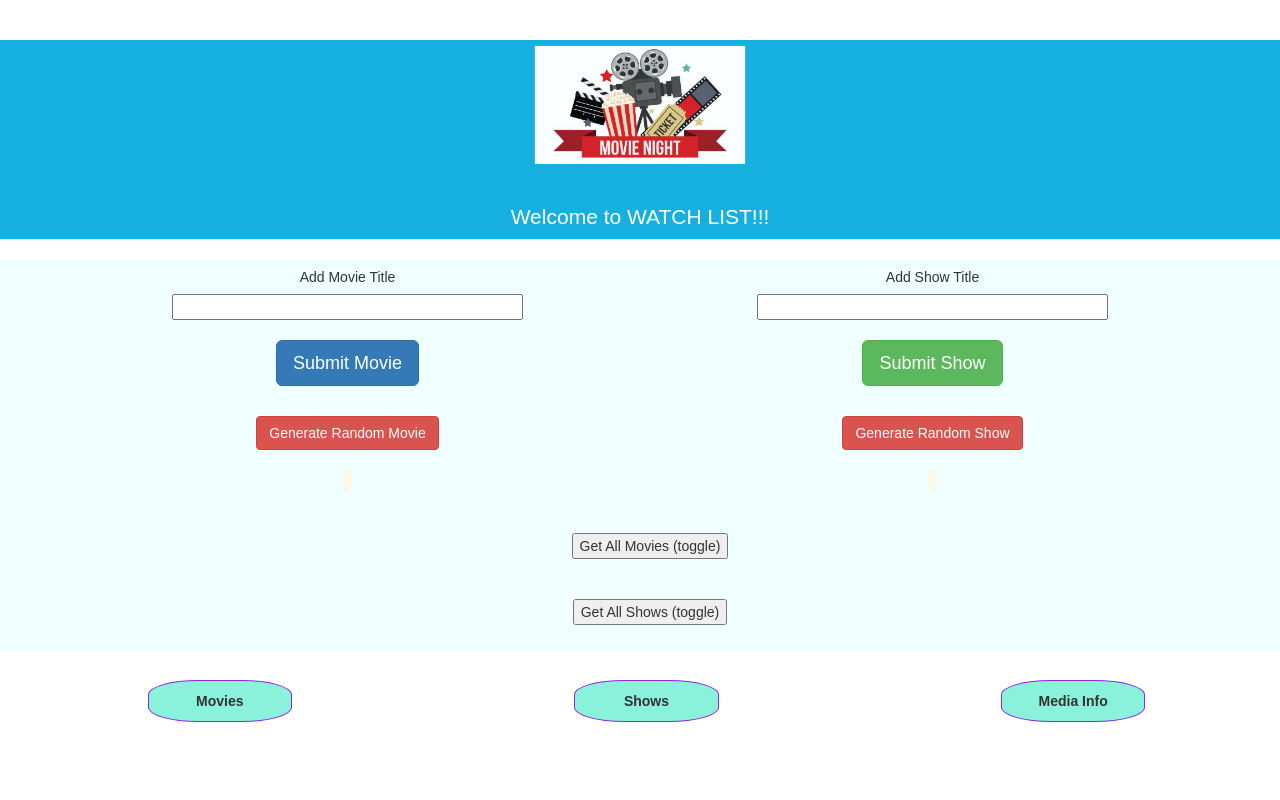
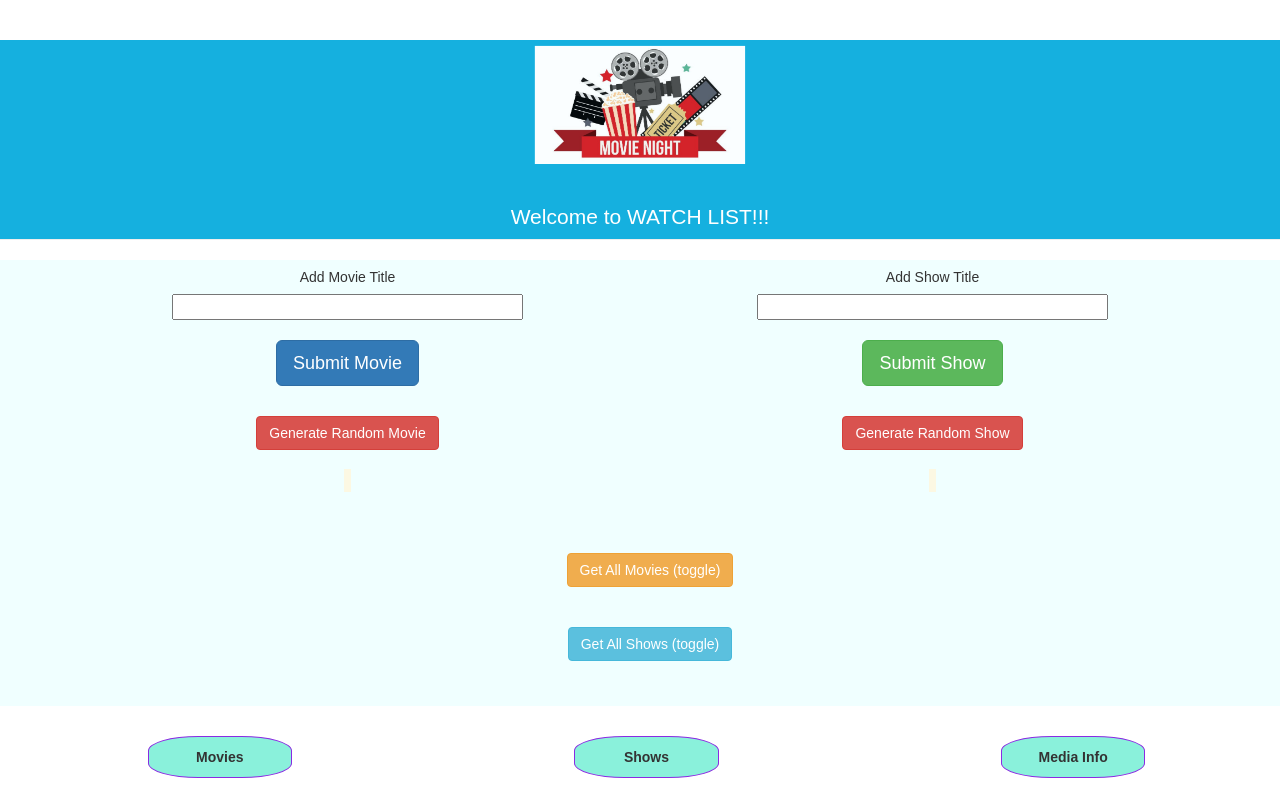
Before and after one commit to chen101385/watch_list, a React (Create React App) app: page / in a window 1280 px wide. Shown: the top 800 px of the page. Built offline with nearby package versions, Linux system fonts and the light colour scheme; no server answers.

Commit message:
changed buttons CSS

```diff
--- a/src/App.css
+++ b/src/App.css
@@ -66,6 +66,7 @@
 }
 
 .Get-buttons {
+  margin: 20px;
   padding-left: 20px;
   padding-bottom: 5px;
 }
@@ -110,3 +111,7 @@
   font-weight: bold;
   letter-spacing: 0.15em;
 }
+
+ul {
+  list-style-type: none;
+}
--- a/src/components/App.jsx
+++ b/src/components/App.jsx
@@ -120,7 +120,6 @@ class App extends Component {
     }
   }
 
-
   showLookup(title) {
     try {
       axios
@@ -143,15 +142,18 @@ class App extends Component {
   }
 
   movieRandomizer() {
-    return this.state.movieList[Math.floor(Math.random() * this.state.movieList.length)];
+    return this.state.movieList[
+      Math.floor(Math.random() * this.state.movieList.length)
+    ];
   }
 
   showRandomizer() {
-    return this.state.showList[Math.floor(Math.random() * this.state.showList.length)];
+    return this.state.showList[
+      Math.floor(Math.random() * this.state.showList.length)
+    ];
   }
 
   async componentWillMount() {
-
     try {
       const showResponse = await axios.get("/shows"),
         movieResponse = await axios.get("/movies");
@@ -159,10 +161,9 @@ class App extends Component {
       this.setState({
         showList: showResponse.data,
         movieList: movieResponse.data
-       })
-    }
-    catch (err) {
-      console.log('initial show & movie loading failed :', err)
+      });
+    } catch (err) {
+      console.log("initial show & movie loading failed :", err);
     }
   }
 
@@ -211,21 +212,25 @@ class App extends Component {
           <div className="list-group col-md-4">
             <p className="List-title"> Movies </p>{" "}
             <div className="List-position">
+              <ul>
                 <MovieList
                   movies={movieList}
                   movieLookup={this.movieLookup.bind(this)}
                   displayMovies={displayMovies}
                 />{" "}
+              </ul>
             </div>{" "}
           </div>{" "}
-          <div className="Media-list list-group col-md-4">
+          <div className="list-group col-md-4">
             <p className="List-title"> Shows </p>{" "}
             <div className="List-position">
+              <ul>
                 <ShowList
                   shows={showList}
                   showLookup={this.showLookup.bind(this)}
                   displayShows={displayShows}
                 />{" "}
+              </ul>
             </div>{" "}
           </div>{" "}
           <div className="Media-list list-group col-md-4">
--- a/src/components/GetMovies.jsx
+++ b/src/components/GetMovies.jsx
@@ -2,7 +2,7 @@ import React from 'react';
 
 const GetMovies = (props) => {
     return (
-        <button className="Button-padding" onClick={props.getMovies}>Get All Movies (toggle)</button>
+        <button className="Button-padding btn btn-warning" onClick={props.getMovies}>Get All Movies (toggle)</button>
     )
 }
 
--- a/src/components/GetShows.jsx
+++ b/src/components/GetShows.jsx
@@ -2,7 +2,7 @@ import React from 'react';
 
 const GetShows = (props) => {
     return (
-        <button className="Button-padding" onClick={props.getShows}>Get All Shows (toggle)</button>
+        <button className="Button-padding btn btn-info" onClick={props.getShows}>Get All Shows (toggle)</button>
     )
 }
 
--- a/src/components/Listing.jsx
+++ b/src/components/Listing.jsx
@@ -1,15 +1,18 @@
-import React from 'react';
+import React from "react";
 
-const Listing = (props) => {
-    return (
-        <div className="List-spacing">
-            <span>
-            <a className="list-group-item" onClick={() => props.mediaLookup(props.title)}>
-            {props.title}
-            </a>
-        </span>
-        </div>
-    )
-}
+const Listing = props => {
+  return (
+    <div className="List-spacing">
+      <li>
+        <a
+          className="list-group-item"
+          onClick={() => props.mediaLookup(props.title)}
+        >
+          {props.title}
+        </a>
+      </li>
+    </div>
+  );
+};
 
 export default Listing;
```
Lines whose indentation alone changed are shown as unchanged.
